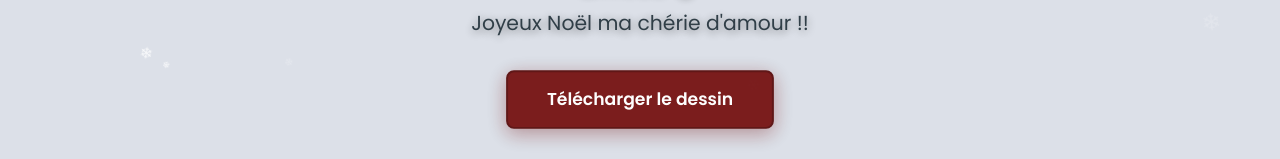
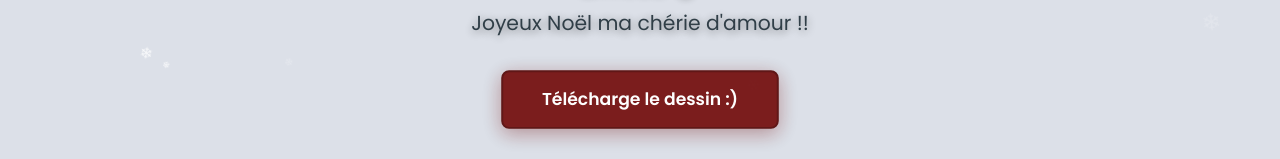
Before and after one commit to lyunabi/cadeau-noel, a plain HTML site: page index.html in a window 1280 px wide. Both pictures are taken after a click on the element 639 px from the left and 474 px from the top of the page. Shown: the part 638-797 px from the top of the page. Drawn offline with Linux system fonts and the light colour scheme.

Commit message:
Update index.html

```diff
--- a/index.html
+++ b/index.html
@@ -438,7 +438,7 @@
                 Joyeux Noël ma chérie d'amour !!
             </div>
             <a href="image.JPG" download="cadeau-emma.jpg" class="download-btn">
-                Télécharger le dessin
+                Télécharge le dessin :)
             </a>
         </div>
     </div>
```
